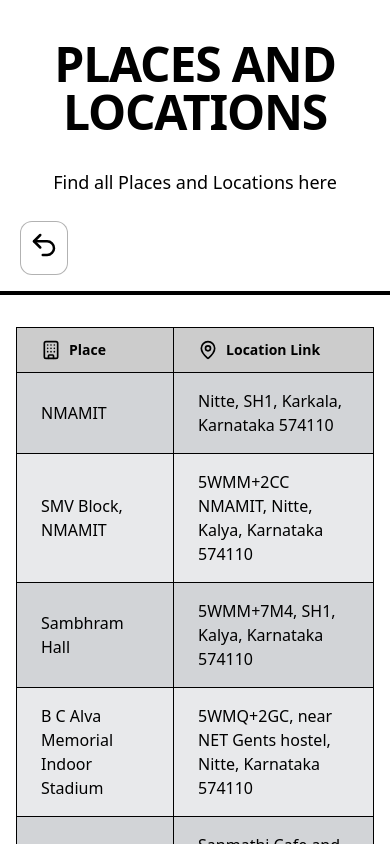
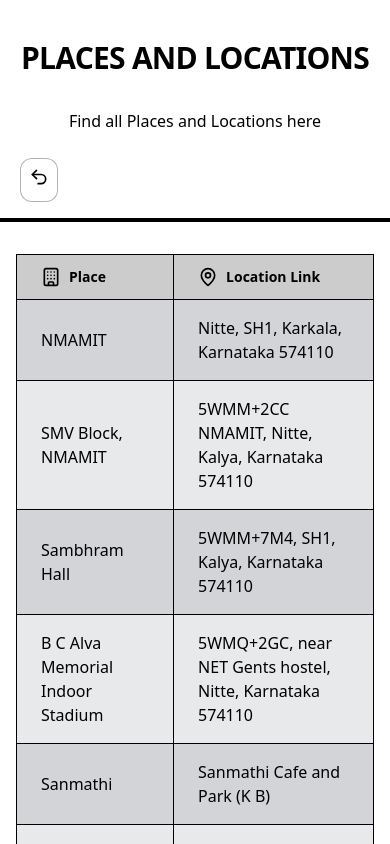
Before and after one commit to anupnayak25/semaphore-support, a React (Vite) app in the folder semaphore-support/: page /Map in a window 390 px wide. Shown: the top 844 px of the page. Built offline with nearby package versions, Linux system fonts and the light colour scheme.

Commit message:
Addimages to heading

```diff
--- a/semaphore-support/src/components/Heading/Heading.jsx
+++ b/semaphore-support/src/components/Heading/Heading.jsx
@@ -1,8 +1,9 @@
 import React from "react";
 import { Link } from "react-router-dom";
-import { ArrowLeft, Home } from "lucide-react"; // ✅ Import icons
+import { Home } from "lucide-react";
 import { Undo2Icon } from "lucide-react";
 export default function Heading({
+  img="",
   heading = "Heading",
   subheading = "SubHeading",
   className = "",
@@ -10,12 +11,15 @@
 }) {
   return (
     <div className={`text-center ${className} bg-dominant`}>
-      <h1 className="text-5xl md:text-6xl font-bold mb-8 tracking-tight text-accent">
+    {
+      img?(<img src={img} alt={heading} className="mx-auto mb-8" />):(<h1 className="text-3xl md:text-6xl font-bold mb-8 tracking-tight text-accent">
         {heading.toUpperCase()}
-      </h1>
+      </h1>)
+    }
+
 
       {subheading && (
-        <p className="text-lg md:text-xl leading-relaxed text-accent mb-6">
+        <p className="text md:text-xl leading-relaxed text-accent mb-6">
           {subheading}
         </p>
       )}
@@ -30,7 +34,7 @@
               to={previousRoute === "/" ? `/` : `/${previousRoute}`}
               className="text-accent inline-flex items-center gap-1 hover:underline"
             >
-              <Undo2Icon size={30}  /> {/* 👈 Back icon */}
+              <Undo2Icon size={20}  /> {/* 👈 Back icon */}
             </Link>
         </div>
           )}
@@ -42,7 +46,7 @@
               to="/"
               className="text-accent inline-flex items-center gap-1 hover:underline justify-end"
             >
-              <Home size={30} /> {/* 👈 Home icon */}
+              <Home size={20} /> {/* 👈 Home icon */}
             </Link>
           </div>
         )}
```
